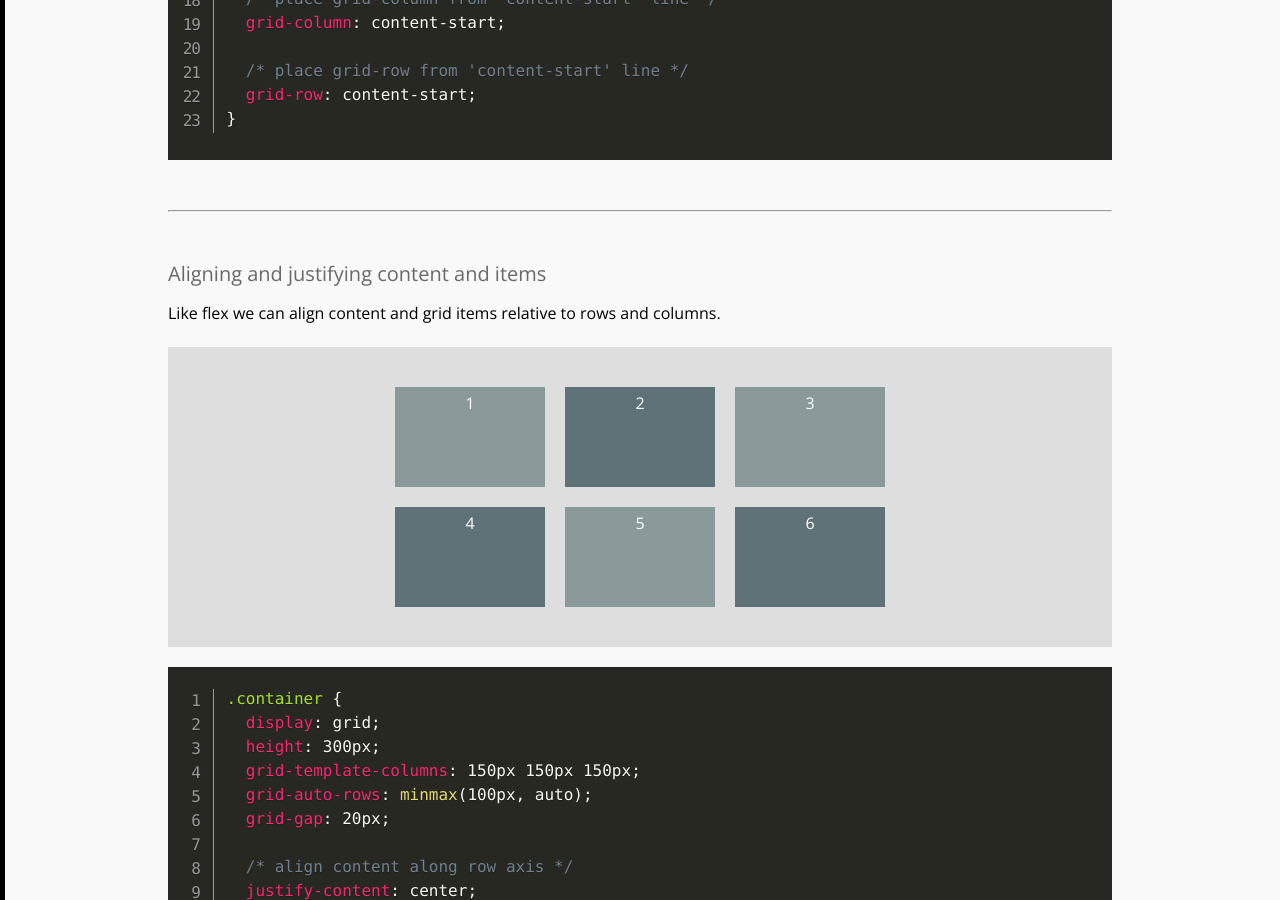
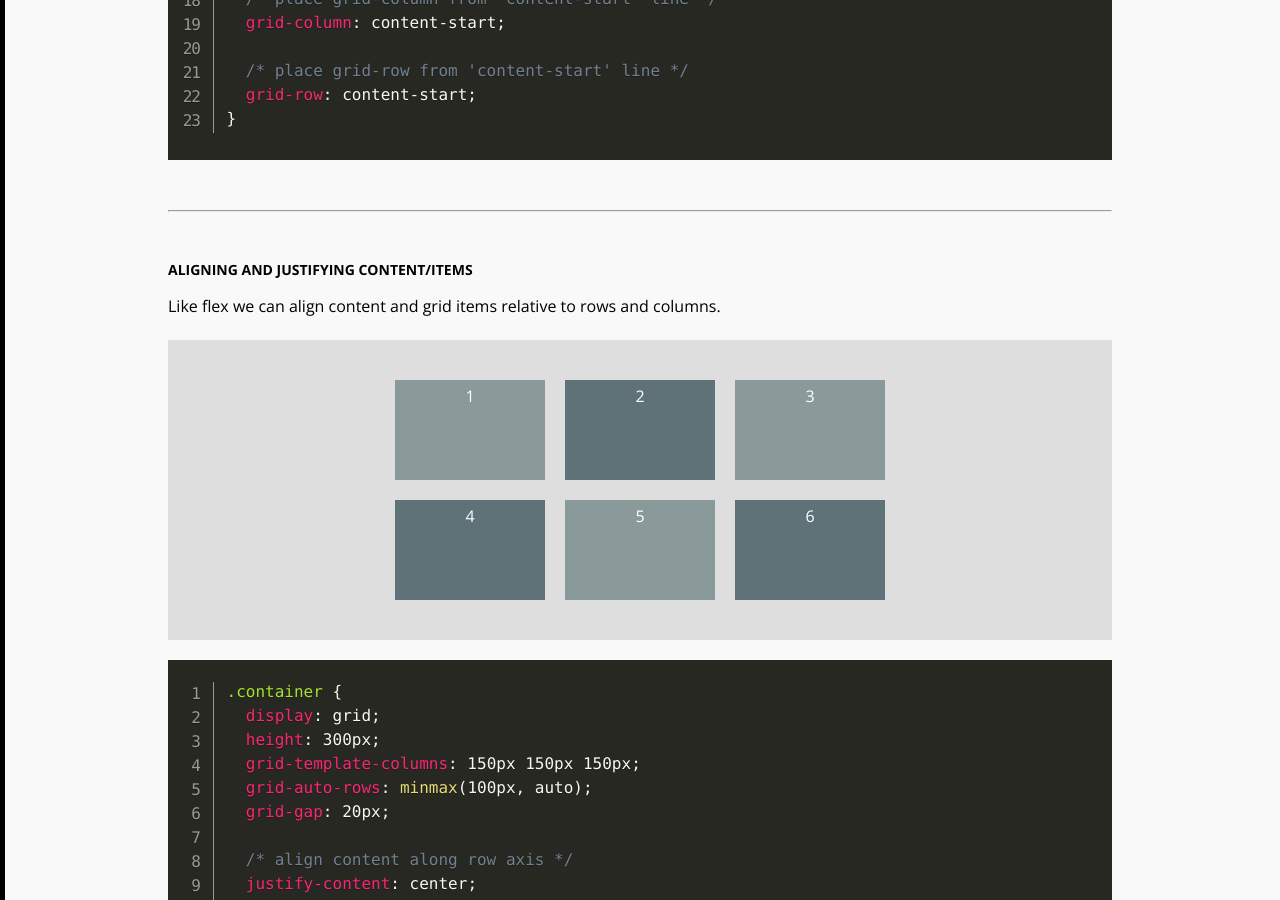
Before and after one commit to chriskonings/chriskonings.github.io, a Jekyll site: the page built from css-grid-cheat-sheet/index.html, in a window 1280 px wide and 900 px high, scrolled down 9960 px. Built offline with Jekyll 4.4.1, drawn with Linux system fonts in a browser that asks for light colours.

Commit message:
fixed aligning and justifying header header

```diff
--- a/css-grid-cheat-sheet/index.html
+++ b/css-grid-cheat-sheet/index.html
@@ -371,7 +371,7 @@ permalink: /css-grid-cheat-sheet/
     }</code>
   </pre>
   <hr/>
-  <h2>Aligning and justifying content and items</h2>
+  <h3>Aligning and justifying content/items</h3>
   <p>Like flex we can align content and grid items relative to rows and columns.</p>
   <div class="gcs-container gcs-container--ex-ten">
     <div class="gcs-item">1</div>
```
